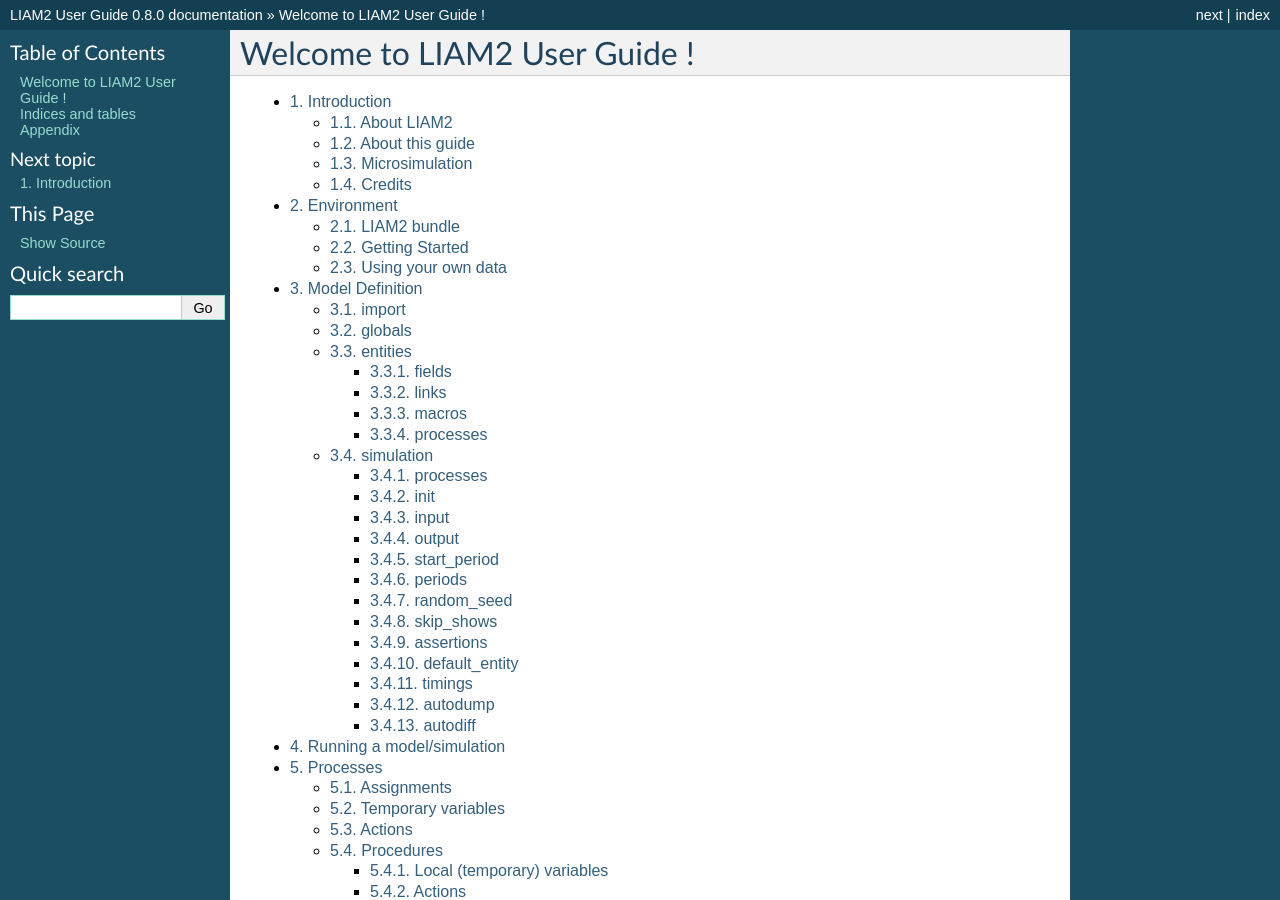
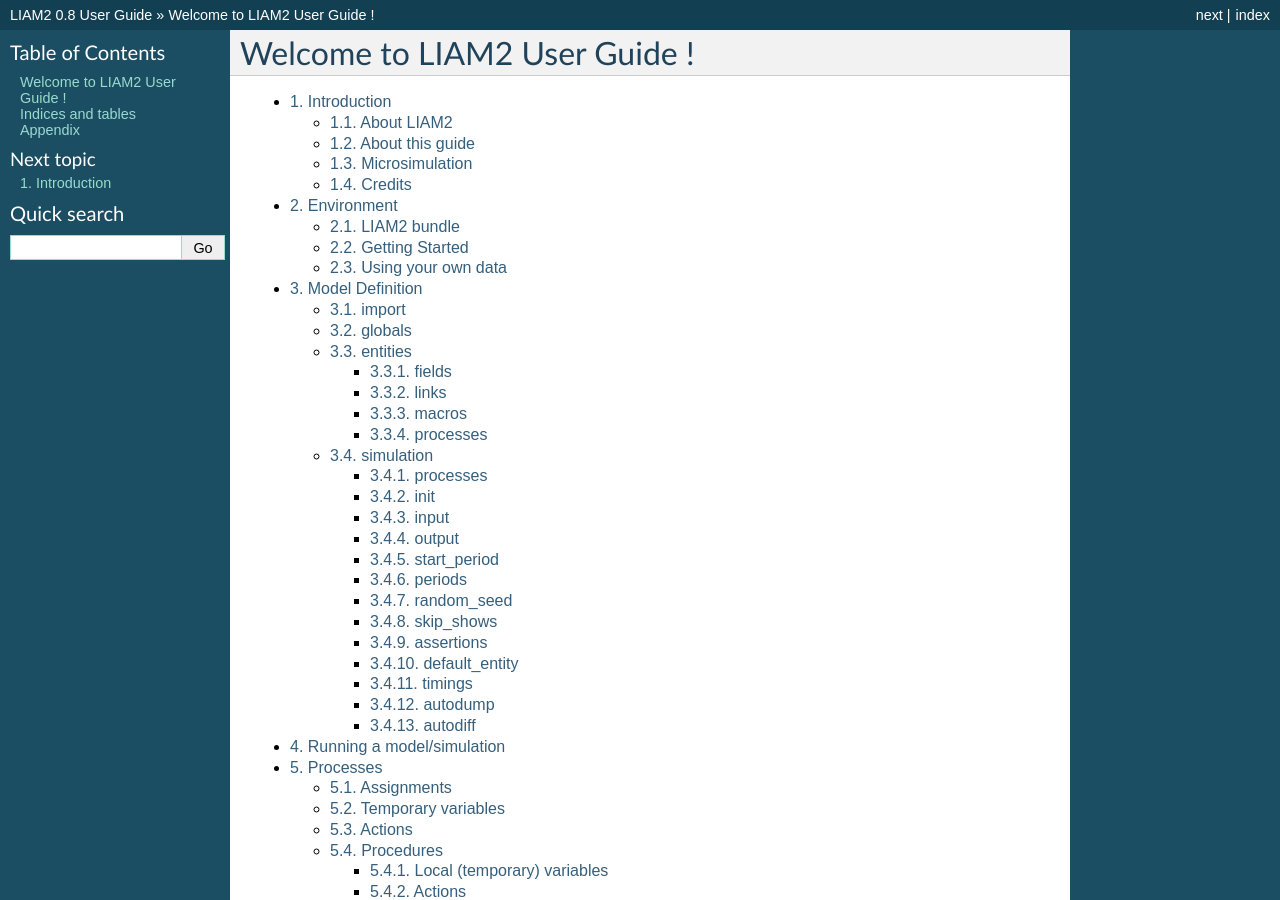
Before and after one commit to liam2/liam2, a Sphinx documentation site: the page built from doc/usersguide/source/index.rst, in a window 1280 px wide and 900 px high. Built offline with Sphinx 7.4.7, drawn with Linux system fonts in a browser that asks for light colours; formulas are drawn with MathJax 3; some of the changed text lies outside the part shown.

Commit message:
better title for html doc and hide links to .rst sources

```diff
--- a/doc/usersguide/source/conf.py
+++ b/doc/usersguide/source/conf.py
@@ -1,6 +1,6 @@
 # -*- coding: utf-8 -*-
 #
-# LIAM2 User Guide documentation build configuration file, created by
+# LIAM2 User Guide build configuration file, created by
 # sphinx-quickstart on Fri Feb 04 10:08:07 2011.
 #
 # This file is execfile()d with the current directory set to its containing dir.
@@ -105,6 +105,7 @@
 
 # The name for this set of Sphinx documents.  If None, it defaults to
 # "<project> v<release> documentation".
+html_title = "LIAM2 %s User Guide" % version
 #html_title = None
 
 # A shorter title for the navigation bar.  Default is the same as html_title.
@@ -150,6 +151,7 @@
 
 # If true, links to the reST sources are added to the pages.
 #html_show_sourcelink = True
+html_show_sourcelink = False
 
 # If true, "Created using Sphinx" is shown in the HTML footer. Default is True.
 #html_show_sphinx = True
```
